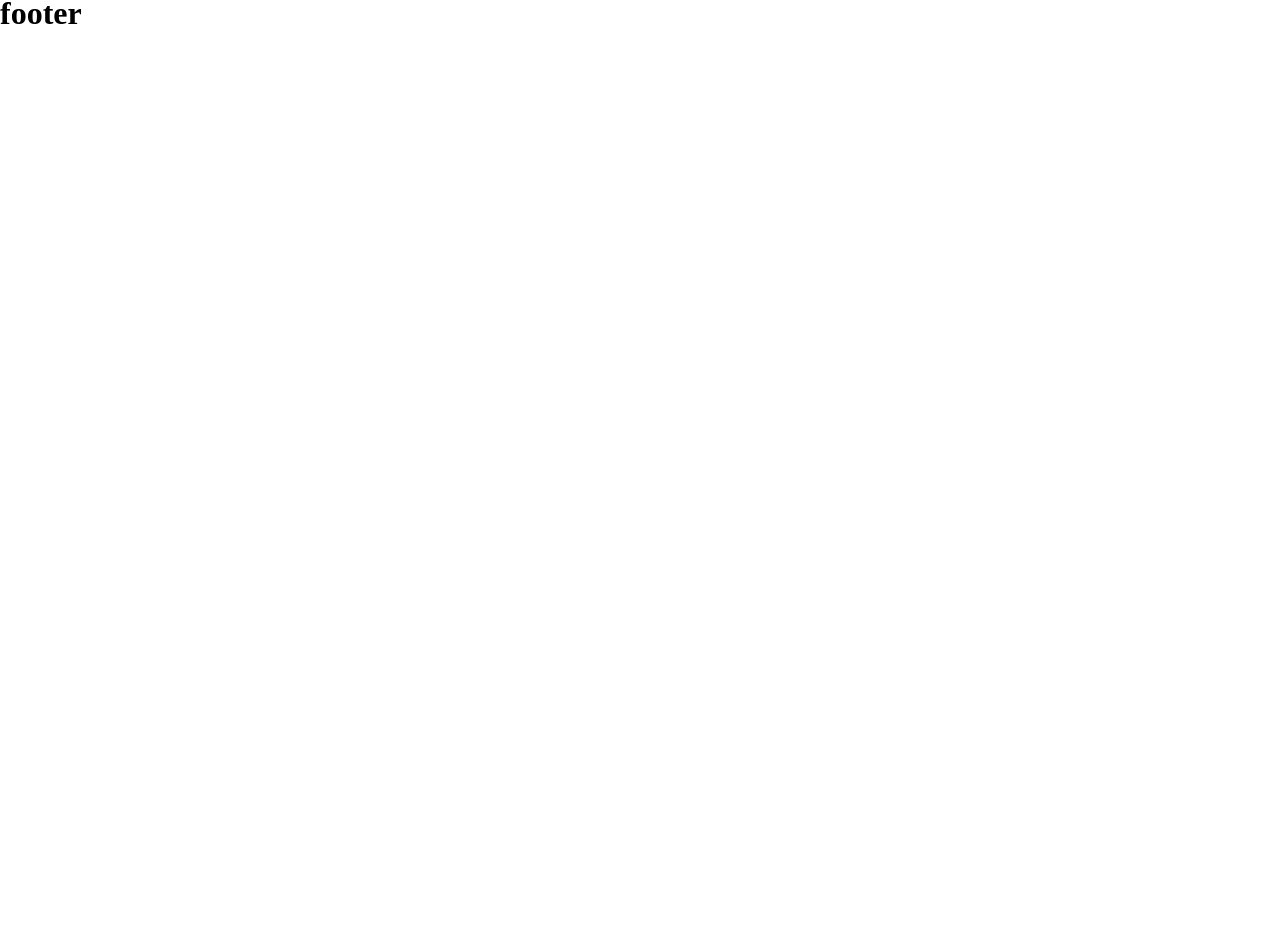
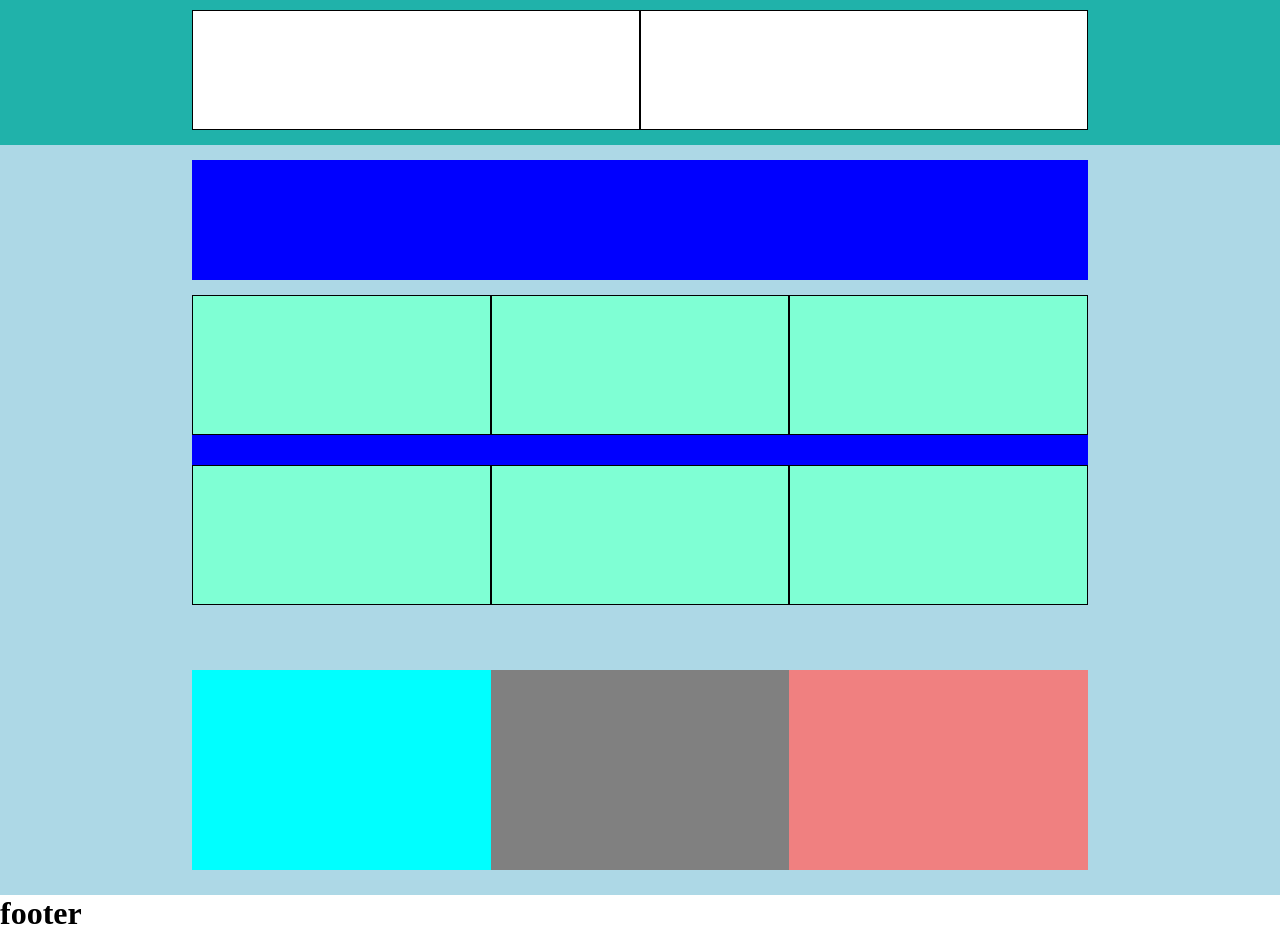
Before and after one commit to Gabr19/proj-html-vuejs, a Vue app: page / in a window 1280 px wide. Shown: the part 1805-2737 px from the top of the page. Before the commit the page ends 1837 px from the top, so only its background shows below. Built offline with nearby package versions, Linux system fonts and the light colour scheme.

Commit message:
macrostruttura main

```diff
--- a/src/components/AppMain.vue
+++ b/src/components/AppMain.vue
@@ -84,6 +84,78 @@ export default {
   </div>
 </div>
 
+    <!-- take the first step -->
+<div class="container-take-the-first-step">
+  <div class="container-center">
+    <div class="left">
+
+    </div>
+
+    <div class="right">
+
+    </div>
+
+  </div>
+</div>
+
+    <!-- our events -->
+
+<div class="container-our-events">
+  <div class="top-our-events">
+    <div class="container-center">
+
+    </div>
+  </div>
+  <div class="bottom-our-events">
+    <div class="container-center">
+
+      <div class="first-row">
+        <div class="left">
+
+        </div>
+        <div class="center">
+
+        </div>
+        <div class="right">
+
+        </div>
+      </div>
+
+      <div class="second-row">
+        <div class="left">
+
+        </div>
+        <div class="center">
+
+        </div>
+        <div class="right">
+
+        </div>
+      </div>
+
+    </div>
+  </div>
+</div>
+
+  <!-- latest news -->
+
+  <div class="container-latest-news">
+    <div class="container-center">
+      <div class="left">
+
+      </div>
+      <div class="center">
+
+      </div>
+      <div class="right">
+
+      </div>
+
+    </div>
+  </div>
+
+
+
 
 </template>
 
--- a/src/components/styles/main.scss
+++ b/src/components/styles/main.scss
@@ -6,12 +6,11 @@
     background-color: lightblue;
   }
 
-  .container-center{
-    width: 70%;
-    height: 80%;
-    background-color: white;
-    display: flex;
-    justify-content: space-between;
+.container-center{
+  width: 70%;
+  height: 80%;
+  background-color: white;
+
 }
 
 .top-our-services{
@@ -170,65 +169,111 @@
   }
 }
 
+// take the first step
+
+.container-take-the-first-step{
+  width: 100vw;
+  height: 150px;
+  background-color: lightseagreen;
+  display: flex;
+  justify-content: center;
+  align-items: center;
+
+  .container-center{
+    .left, .right{
+      height: 100%;
+      width: calc(50%);
+      border: 1px solid black;
+    }
+  }
+}
 
 
-// .container-center{
-//   width: 70%;
-//   height: 80%;
-//   background-color: white;
-//   display: flex;
-//   justify-content: space-between;
-// }
+// our events
 
-// .top-courses{
-// height: 30%;
-// display: block;
-// display: flex;
-// justify-content: center;
-// align-items: flex-end;
+.container-our-events{
+  width: 100vw;
+  height: 500px;
+  background-color: lightblue;
 
-//   .container-center{
-//     text-align: center;
-//     background-color: blue;
+  .top-our-events{
+    height: 30%;
+    display: flex;
+    justify-content: center;
+    align-items: center;
 
-//   }
+      .container-center{
+        text-align: center;
+        background-color: blue;
+      }
+  }
 
-// }
+  .bottom-our-events{
+    height: 70%;
+    display: block;
+    display: flex;
+    justify-content: center;
 
-// .bottom-courses{
-// height: 70%;
-// display: flex;
-// justify-content: center;
+    .container-center{
+      background-color: blue;
+      flex-wrap: wrap;
 
-//     .card-courses{
-//       display: flex;
-//       height: 100%;
-//       width: 100%;
-//       .container-center{
-//         background-color: blue;
-//         width: 70%;
-//         height: 80%;
-//         .left{
-//           height: 100%;
-//           width: calc(100% / 3);
-//           background-color: aqua;
-//         }
-//         .center{
-//           height: 100%;
-//           width: calc(100% / 3);
-//           background-color: gray;
-//         }
+      .first-row{
+        height: 50%;
+        width: 100%;
+        background-color: aquamarine;
+        display: flex;
+        margin-bottom: 30px;
 
-//         .right{
-//           height: 100%;
-//           width: calc(100% / 3);
-//           background-color: lightcoral;
-//         }
+          .left, .center, .right{
+            height: 100%;
+            width: calc(100% / 3);
+            border: 1px solid black;
+        }
+      }
 
-//       }
-//     }
+      .second-row{
+        height: 50%;
+        width: 100%;
+        background-color: aquamarine;
+        display: flex;
 
+          .left, .center, .right{
+            height: 100%;
+            width: calc(100% / 3);
+            border: 1px solid black;
+          }
+      }
+    }
+  }
+}
 
+// latest news
 
+.container-latest-news{
+  width: 100vw;
+  height: 250px;
+  background-color: lightblue;
+  display: flex;
+  justify-content: center;
+  align-items: center;
+  .container-center{
 
-//   }
+    .left{
+      height: 100%;
+      width: calc(100% / 3);
+      background-color: aqua;
+    }
+    .center{
+      height: 100%;
+      width: calc(100% / 3);
+      background-color: gray;
+    }
+
+    .right{
+      height: 100%;
+      width: calc(100% / 3);
+      background-color: lightcoral;
+    }
+  }
+}
```
